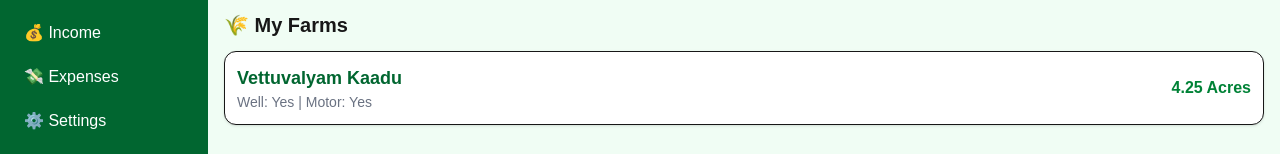
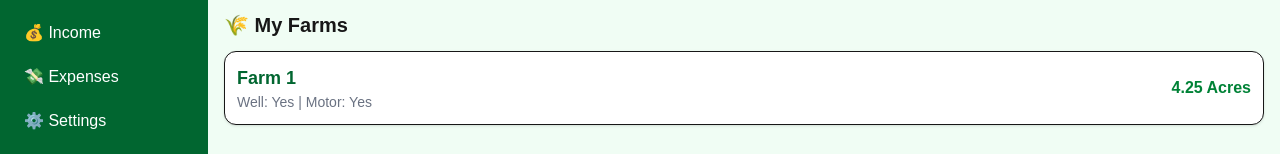
Before and after one commit to yvikykavin-hub/farm-management-system, a Next.js app in the folder app/: page / in a window 1280 px wide. Shown: the part 335-489 px from the top of the page. Built offline with nearby package versions, Linux system fonts and the light colour scheme.

Commit message:
Updated dashboard and dependencies

```diff
--- a/app/app/page.tsx
+++ b/app/app/page.tsx
@@ -8,7 +8,7 @@ export default function Home() {
   const [farms, setFarms] = useState([
     {
       id: 1,
-      name: "Vettuvalyam Kaadu",
+      name: "Farm 1",
       area: "4.25",
       well: "Yes",
       motor: "Yes",
```
Also changed, not shown: 1 other file (tests, documents, lock files or other folders).
